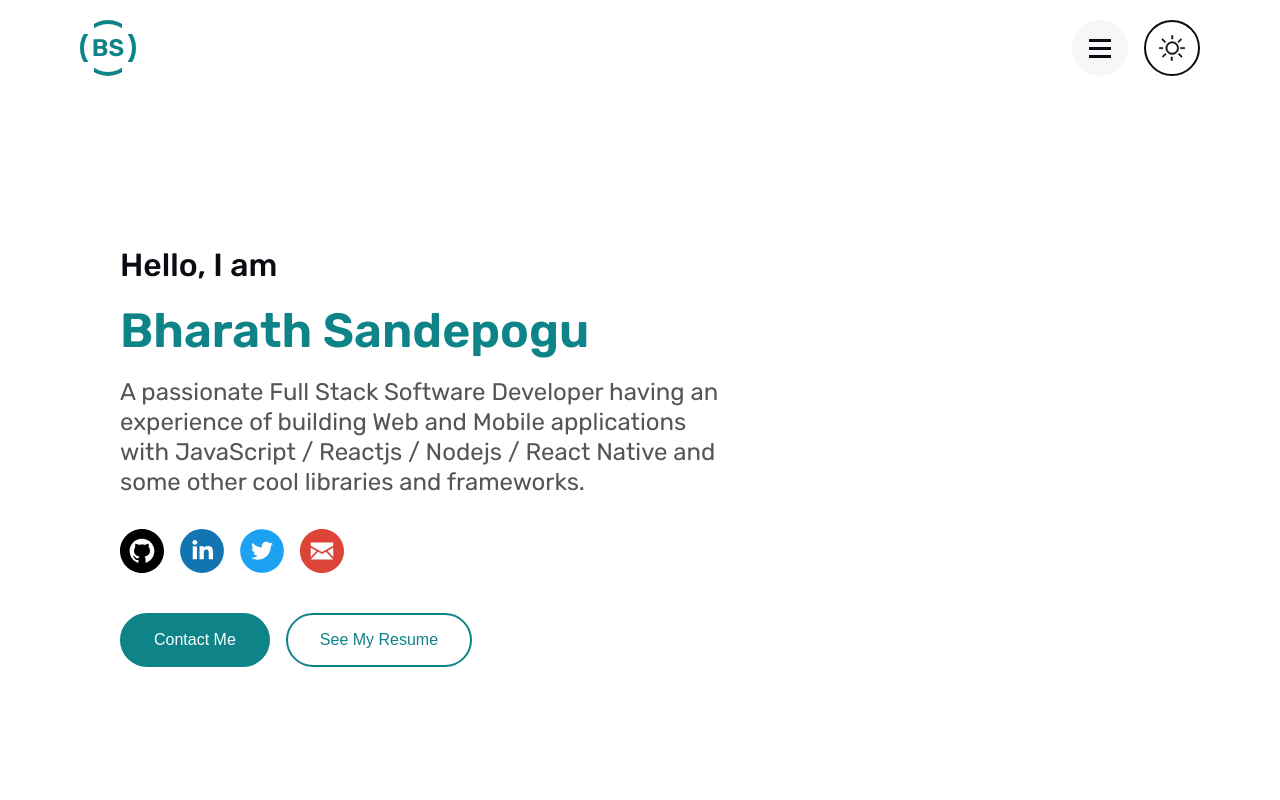
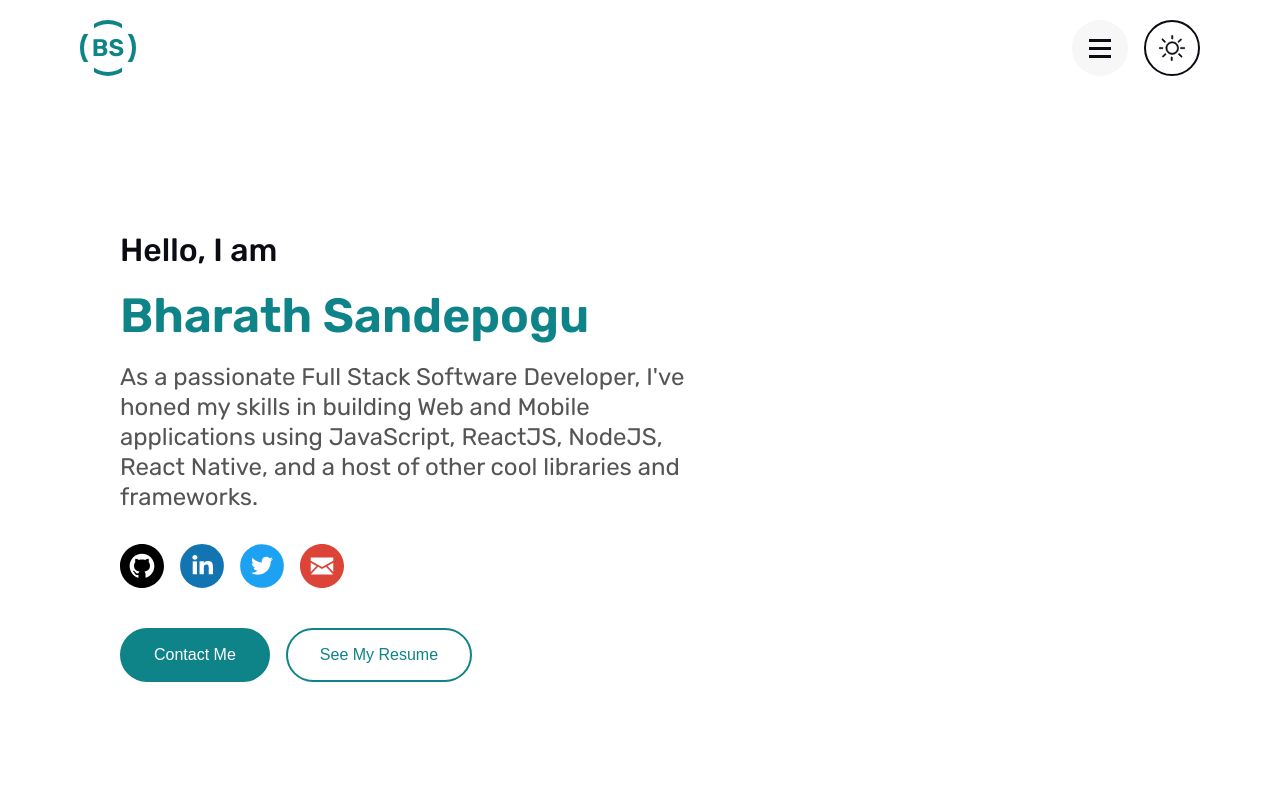
Before and after one commit to bharathsandepogu01/my-portfolio, a Next.js app: page / in a window 1280 px wide. Shown: the top 800 px of the page. Built offline with nearby package versions, Linux system fonts and the light colour scheme.

Commit message:
styles(dark-theme): interchange bosy background color and cards background color

```diff
--- a/src/components/AppSection/styles.module.scss
+++ b/src/components/AppSection/styles.module.scss
@@ -7,6 +7,7 @@
 
 .sectionHeader {
     letter-spacing: 0.4rem;
+    text-transform: uppercase;
 }
 
 .sectionLine {
--- a/src/components/AppThemeProvider/styles.module.scss
+++ b/src/components/AppThemeProvider/styles.module.scss
@@ -15,8 +15,8 @@
     // configure all color variants here for light theme
     --primary-color: #0e8388;
     --primary-hover-color: #2e4f4f;
-    --background-color: #1f2028;
-    --background-color-dark: #000000;
+    --background-color: #000000;
+    --background-color-dark: #1f2028;
     --border-color: #ffffff4d;
     --text-primary-color: #ffffff;
     --text-secondary-color: #ffffffcc;
--- a/src/components/HeaderSection/index.js
+++ b/src/components/HeaderSection/index.js
@@ -28,9 +28,10 @@ function HeaderSection() {
           Bharath Sandepogu
         </AppText>
         <AppText variant="p" secondaryText medium>
-          A passionate Full Stack Software Developer having an experience of
-          building Web and Mobile applications with JavaScript / Reactjs /
-          Nodejs / React Native and some other cool libraries and frameworks.
+          As a passionate Full Stack Software Developer, I've honed my skills in
+          building Web and Mobile applications using JavaScript, ReactJS,
+          NodeJS, React Native, and a host of other cool libraries and
+          frameworks.
         </AppText>
         <div className={classes.contactLogos}>
           <ContactLogos />
```
